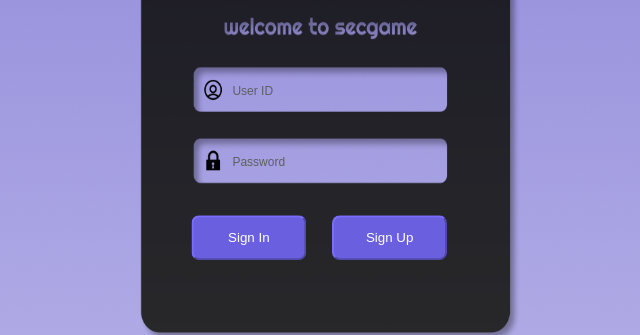
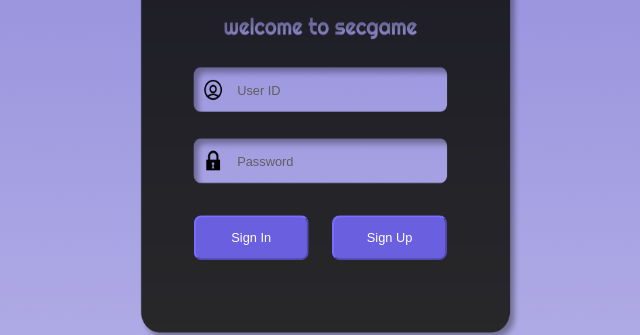
Before and after one commit to SECGAME/SECGAME, a plain HTML site: page ux/signin.html in a window 1280 px wide. Shown: the part 342-677 px from the top of the page, 310-950 px from the left. Drawn offline with Linux system fonts and the light colour scheme.

Commit message:
Update: Sign In

```diff
--- a/ux/static/css/signin.css
+++ b/ux/static/css/signin.css
@@ -21,11 +21,11 @@ body {
 }
 
 #userid-input {
-    transform: translate(1vh, 0.5vh);
+    transform: translate(1vw, 0.5vh);
 }
 
 #password-input {
-    transform: translate(1vh, 4.3vh);
+    transform: translate(1vw, 4.3vh);
 }
 
 .signin-input {
@@ -36,7 +36,7 @@ body {
     outline: none;
     background: transparent;
 
-    font-size: 1.5vh;
+    font-size: 1vw;
     color: black;
 }
 
@@ -46,7 +46,7 @@ body {
 }
 
 #signin-button {
-    transform: translate(-2.7vh, 8.4vh);
+    transform: translate(-1.5vw, 8.4vh);
 }
 
 #signup-button {
@@ -61,5 +61,6 @@ body {
     border-radius: 1vh;
     background-color: #6A60DF;
 
+    font-size: 1vw;
     color: white;
 }
```
